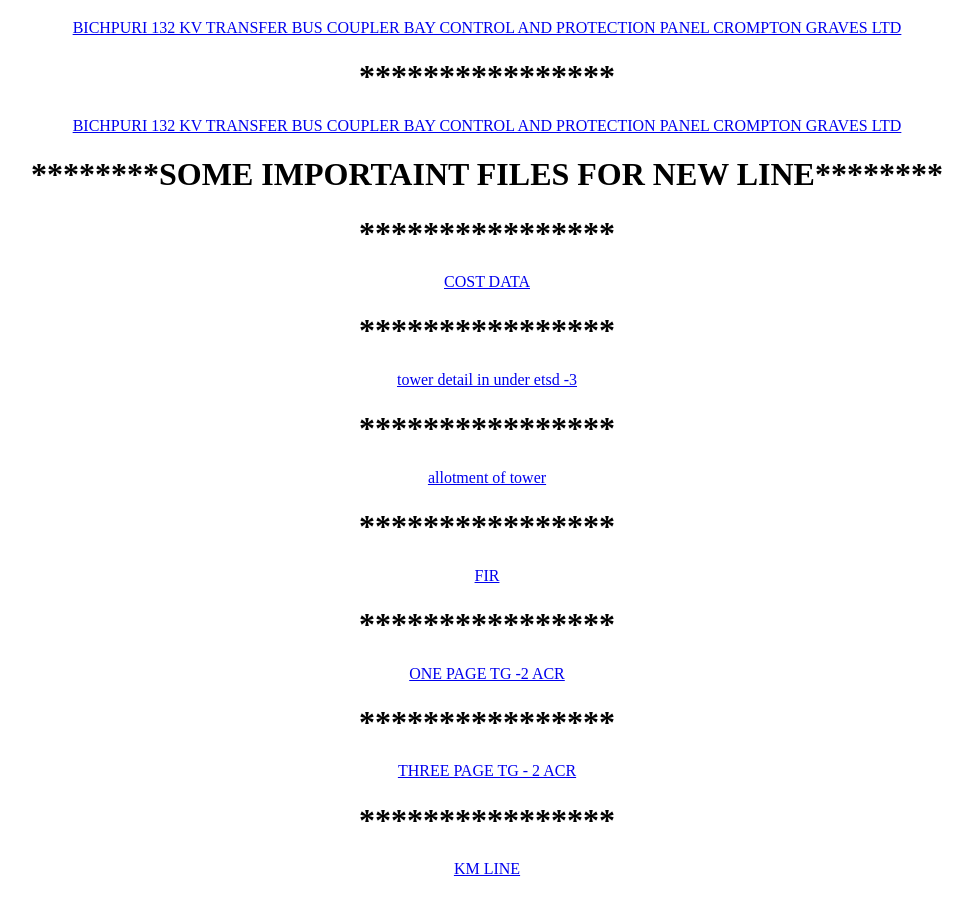
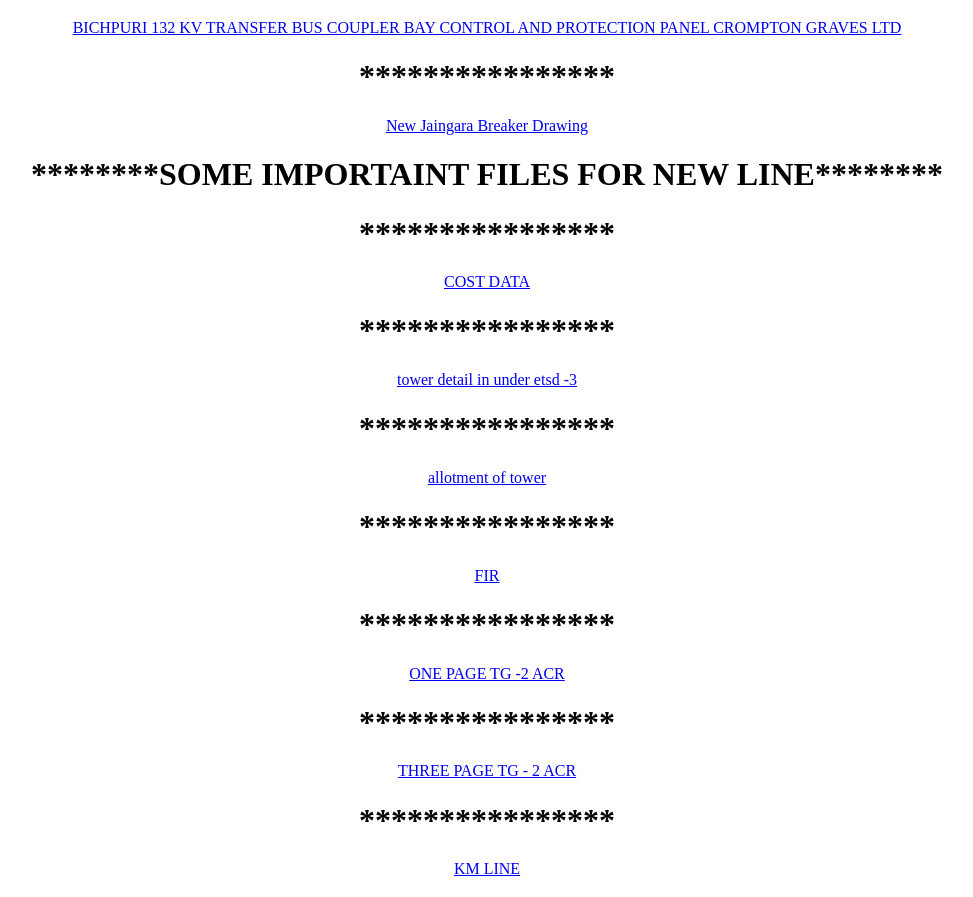
Before and after one commit to hemmishra536/canttagra, a plain HTML site: page index.html in a window 1280 px wide. Shown: the part 2077-2974 px from the top of the page, without its empty margins (153-1126 px from the left). Drawn offline with Linux system fonts and the light colour scheme.

Commit message:
Update index.html

```diff
--- a/index.html
+++ b/index.html
@@ -86,7 +86,7 @@ h1 {text-align: center;}
       <center><a href="https://drive.google.com/file/d/13OYhcefVip-0zm3B_vfelxetiF0W0ErF/view?usp=share_link">BICHPURI 132 KV TRANSFER BUS COUPLER BAY CONTROL AND PROTECTION PANEL CROMPTON GRAVES LTD</a></center>
 
      <h1>****************</h1>
-      <center><a href="https://drive.google.com/file/d/1HKo4R6fnMX3G8RvbrMv8TWghNs0dzNln/view?usp=drivesdk">BICHPURI 132 KV TRANSFER BUS COUPLER BAY CONTROL AND PROTECTION PANEL CROMPTON GRAVES LTD</a></center>
+      <center><a href="https://drive.google.com/file/d/1HKo4R6fnMX3G8RvbrMv8TWghNs0dzNln/view?usp=drivesdk">New Jaingara Breaker Drawing</a></center>
 
 
 
```
